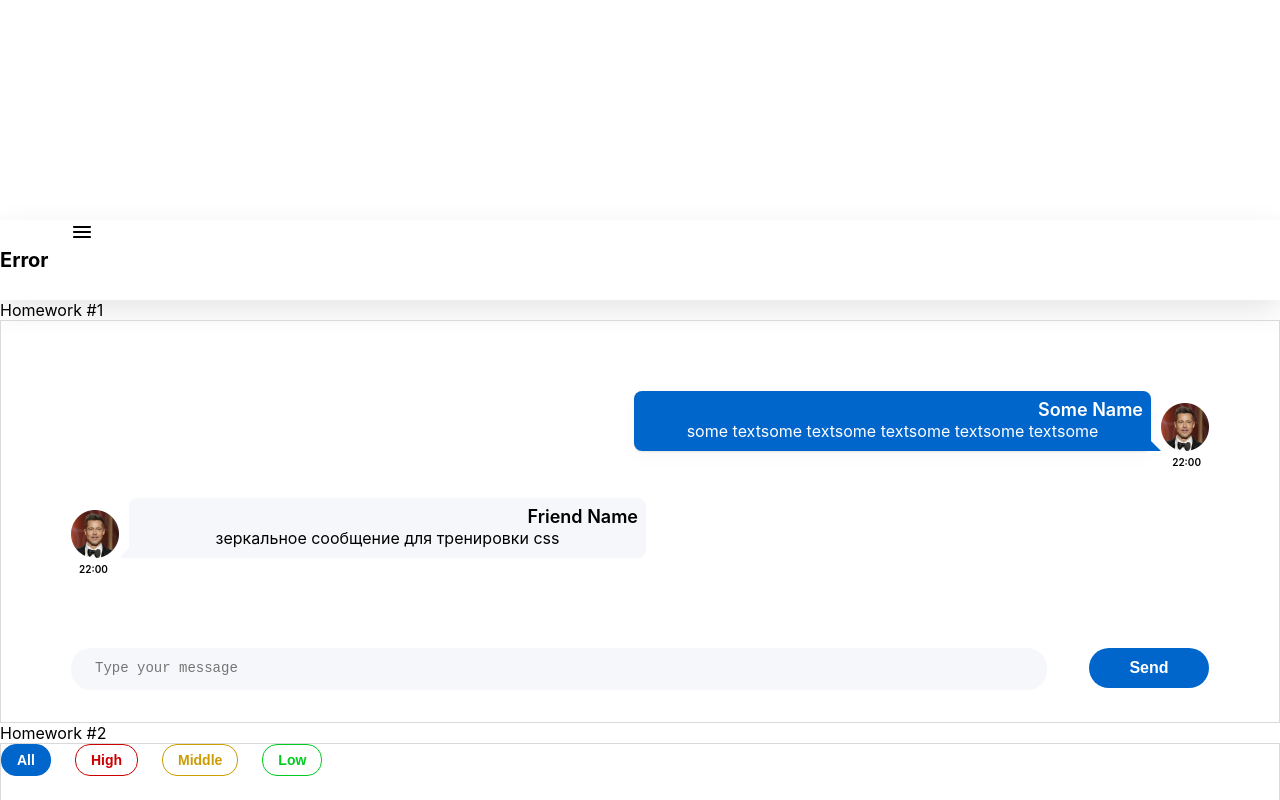
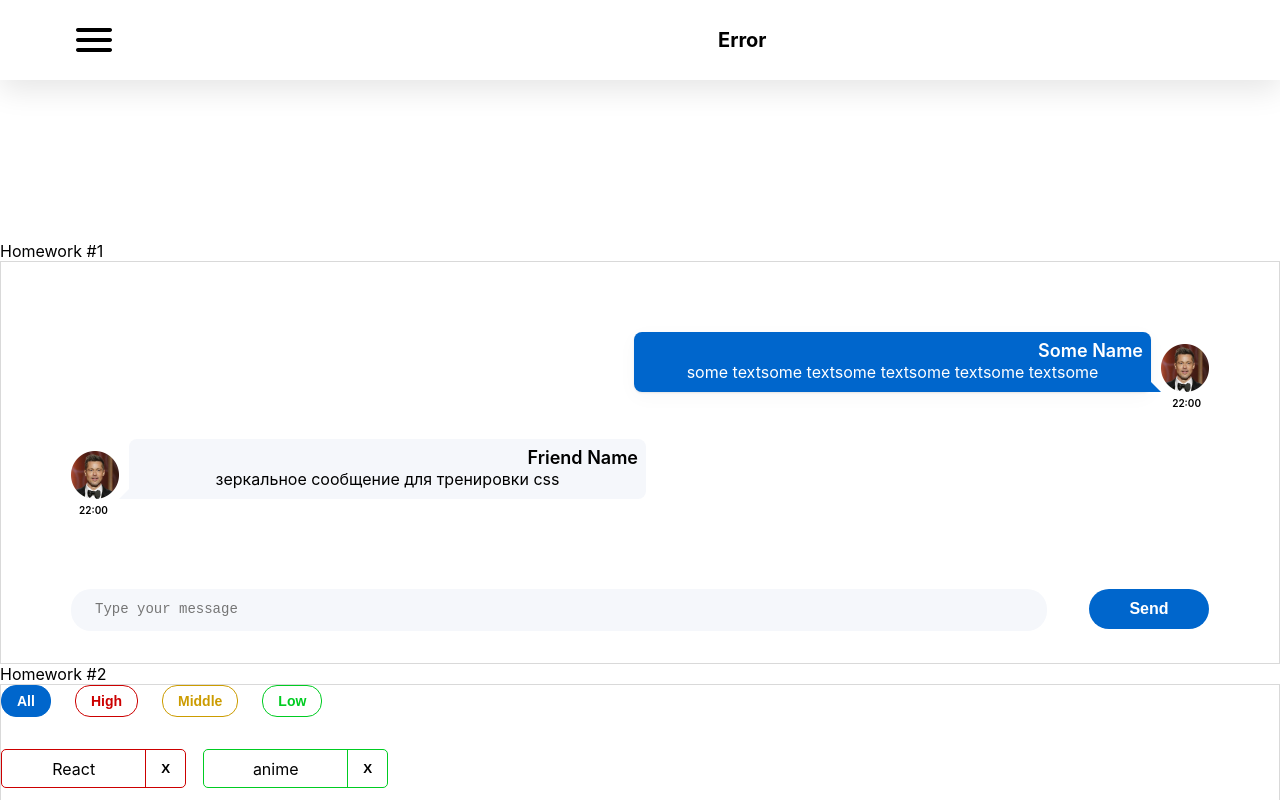
Before and after one commit to Bohdan2909/home-work, a React (Create React App) app: page /#/ in a window 1280 px wide. Shown: the top 800 px of the page. Built offline with nearby package versions, Linux system fonts and the light colour scheme.

Commit message:
finished task 5 modified

```diff
--- a/src/s2-homeworks/hw05/Pages.tsx
+++ b/src/s2-homeworks/hw05/Pages.tsx
@@ -8,7 +8,7 @@ import JuniorPlus from './pages/JuniorPlus'
 export const PATH = {
     PRE_JUNIOR: '/pre-junior',
     JUNIOR: '/junior',
-    JUNIOR_PLUS: '/junior-plus',
+    JUNIOR_PLUS: '/junior_plus',
 }
 
 function Pages() {
@@ -18,14 +18,12 @@ function Pages() {
             <Routes>
                 {/*роутинг будут писать студенты*/}
                 {/*в начале мы попадаем на страницу '/' и переходим сразу на страницу /pre-junior*/}
-                <Route path={PATH.PRE_JUNIOR} element={<PreJunior/>}/>
-
-                {/*роуты для /pre-junior, /junior, /junior-plus*/}
-
+                <Route path={'/'} element={<PreJunior/>} />
+                <Route path={PATH.PRE_JUNIOR} element={<PreJunior/>} />
                 <Route path={PATH.JUNIOR} element={<Junior/>} />
                 <Route path={PATH.JUNIOR_PLUS} element={<JuniorPlus/>} />
-                <Route path={'/'} element={<PreJunior/>} />
                 <Route path={'*'} element={<Error404/>} />
+
 
                 {/*роут для несуществующей страницы должен отрисовать <Error404 />*/}
 
--- a/src/s2-homeworks/hw05/header/Header.module.css
+++ b/src/s2-homeworks/hw05/header/Header.module.css
@@ -1,16 +1,26 @@
 .burgerMenuIcon {
+    display: block;
+    width: 48px;
+    height: 48px;
     margin-left: 70px;
     cursor: pointer;
+
 
 }
 
 .header {
-    margin:0 auto;
+    display: flex;
+    align-items: center;
+    position: absolute;
+    top: 0;
+    margin: 0 auto;
     width: 100%;
     height: 80px;
     box-shadow: 0 10px 30px rgba(0,0,0, 0.1);
 }
 
 .header h1 {
+    margin-left: 600px;
     font-size: 20px;
+    text-align: center;
 }
--- a/src/s2-homeworks/hw05/sidebar/Sidebar.module.css
+++ b/src/s2-homeworks/hw05/sidebar/Sidebar.module.css
@@ -2,7 +2,6 @@
     position: relative;
     left: -100%;
     overflow-y: auto;
-
 
 
 }
@@ -17,7 +16,6 @@
     transition: all .8s;
 
 
-
 }
 
 .background {
@@ -27,6 +25,7 @@
     position: absolute;
     background: #000000;
     opacity: 0.4;
+    z-index: 3;
 
 }
 
@@ -43,17 +42,23 @@
 }
 
 .nav a {
-    color: #004D99;
+    color: black;
     margin-bottom: 20px;
+    font-style: normal;
+    font-weight: 600;
+    font-size: 22px;
+    line-height: 27px;
+    text-decoration-line: none;
+
 
 }
 
 .nav a:hover {
-    color: black;
+    color: #58ACFF;
 }
 
 .nav a.active {
-    color: #00cc22;
+    color: #0059B2;
 }
 
 .close {
@@ -69,5 +74,7 @@
 }
 
 .close img {
-
+    display: block;
+    width: 48px;
+    height: 48px;
 }
--- a/src/s2-homeworks/hw05/sidebar/Sidebar.tsx
+++ b/src/s2-homeworks/hw05/sidebar/Sidebar.tsx
@@ -11,6 +11,7 @@ type PropsType = {
 
 export const Sidebar: FC<PropsType> = ({open, handleClose}) => {
     const sidebarClass = s.sidebar + (open ? ' ' + s.open : '')
+
     return (
         <>
             {/*затемнение справа от открытого меню*/}
@@ -30,27 +31,34 @@ export const Sidebar: FC<PropsType> = ({open, handleClose}) => {
                         id={'hw5-pre-junior-link'}
                         to={PATH.PRE_JUNIOR}
                         onClick={handleClose}
-                        className={({isActive}) => isActive ? s.active : ''} // делает студент
+                        className={(param) => param.isActive ? s.active : ''}
+                        // делает студент
                     >
                         Pre-junior
                     </NavLink>
+
                     <NavLink
                         id={'hw5-junior-link'}
                         to={PATH.JUNIOR}
                         onClick={handleClose}
-                        className={({isActive}) => isActive ? s.active : ''} // делает студент
+                        className={(param) => param.isActive? s.active : ''}
+                        // делает студент
                     >
                         Junior
                     </NavLink>
+
                     <NavLink
                         id={'hw5-junior-plus-link'}
                         to={PATH.JUNIOR_PLUS}
                         onClick={handleClose}
-                        className={({isActive}) => isActive ? s.active : ''}
+                        className={(param) => param.isActive ? s.active : ''}
+
 
                     >
                         Junior Plus
                     </NavLink>
+
+
                 </nav>
             </aside>
         </>
```
